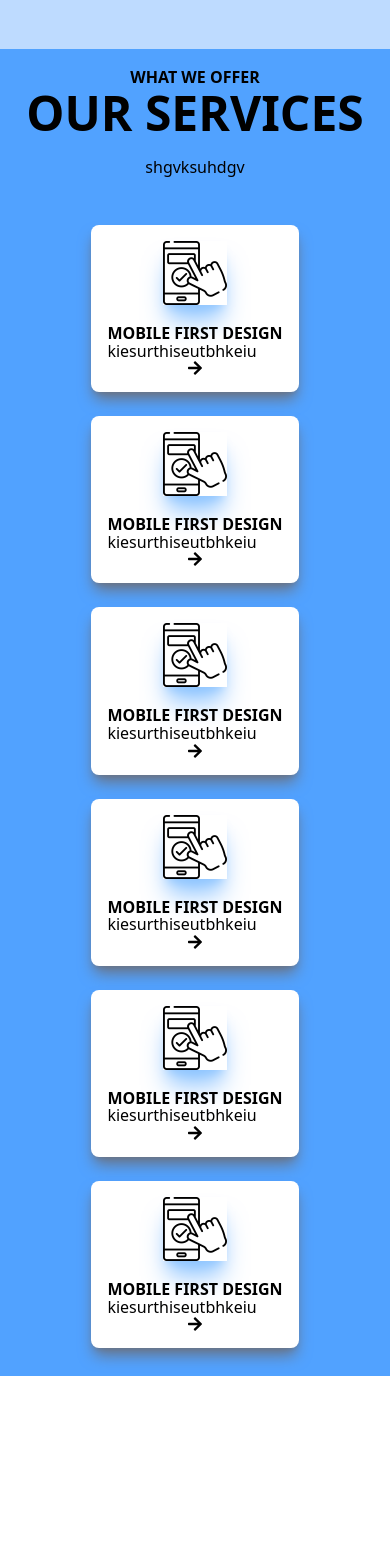
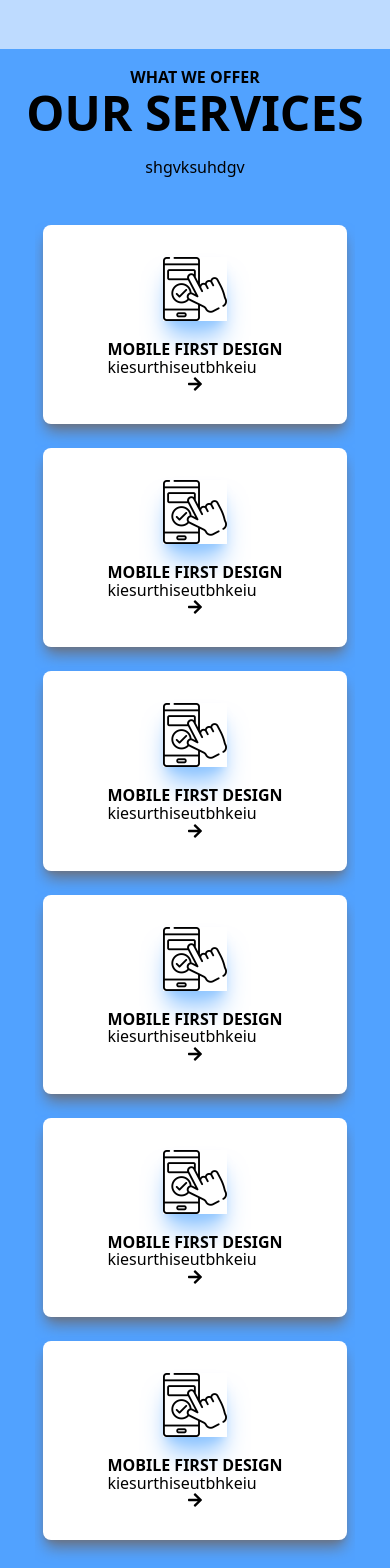
Before and after one commit to britt-young/GulfCoastWDD, a React (Vite) app: page / in a window 390 px wide. Shown: the part 865-2433 px from the top of the page. Before the commit the page ends 2241 px from the top, so only its background shows below. Built offline with nearby package versions, Linux system fonts and the light colour scheme.

Commit message:
card width responsiveness

```diff
--- a/src/Components/ServiceCards.jsx
+++ b/src/Components/ServiceCards.jsx
@@ -13,9 +13,9 @@ const ServiceCards = () => {
       </div>
 
       {/* Feature Card Grid */}
-      <div className="grid grid-cols-1 lg:grid-cols-3 gap-2 py-5 w-fit mx-auto">
+      <div className="grid grid-cols-1 lg:grid-cols-3 gap-2 py-5 lg:w-fit w-80 overflow-hidden mx-auto">
         {/* Feature Card */}
-        <div className="bg-white m-2 lg:mt-0 p-4 shadow-lg shadow-gray-500 rounded-lg flex flex-col items-center justify-center">
+        <div className="bg-white m-2 lg:mt-0 p-8 shadow-lg shadow-gray-500 rounded-lg flex flex-col items-center justify-center">
           <img
             src={mobile}
             alt="serviceicon"
@@ -33,7 +33,7 @@ const ServiceCards = () => {
         </div>
 
         {/* Feature Card */}
-        <div className="bg-white m-2 lg:mt-0 p-4 shadow-lg shadow-gray-500 rounded-lg flex flex-col items-center justify-center">
+        <div className="bg-white m-2 lg:mt-0 p-8 shadow-lg shadow-gray-500 rounded-lg flex flex-col items-center justify-center">
           <img
             src={mobile}
             alt="serviceicon"
@@ -49,8 +49,9 @@ const ServiceCards = () => {
             </Link>
           </div>
         </div>
+
         {/* Feature Card */}
-        <div className="bg-white m-2 lg:mt-0 p-4 shadow-lg shadow-gray-500 rounded-lg flex flex-col items-center justify-center">
+        <div className="bg-white m-2 lg:mt-0 p-8 shadow-lg shadow-gray-500 rounded-lg flex flex-col items-center justify-center">
           <img
             src={mobile}
             alt="serviceicon"
@@ -66,8 +67,9 @@ const ServiceCards = () => {
             </Link>
           </div>
         </div>
+
         {/* Feature Card */}
-        <div className="bg-white m-2 lg:mt-0 p-4 shadow-lg shadow-gray-500 rounded-lg flex flex-col items-center justify-center">
+        <div className="bg-white m-2 lg:mt-0 p-8 shadow-lg shadow-gray-500 rounded-lg flex flex-col items-center justify-center">
           <img
             src={mobile}
             alt="serviceicon"
@@ -83,8 +85,9 @@ const ServiceCards = () => {
             </Link>
           </div>
         </div>
+
         {/* Feature Card */}
-        <div className="bg-white m-2 lg:mt-0 p-4 shadow-lg shadow-gray-500 rounded-lg flex flex-col items-center justify-center">
+        <div className="bg-white m-2 lg:mt-0 p-8 shadow-lg shadow-gray-500 rounded-lg flex flex-col items-center justify-center">
           <img
             src={mobile}
             alt="serviceicon"
@@ -100,8 +103,9 @@ const ServiceCards = () => {
             </Link>
           </div>
         </div>
+
         {/* Feature Card */}
-        <div className="bg-white m-2 lg:mt-0 p-4 shadow-lg shadow-gray-500 rounded-lg flex flex-col items-center justify-center">
+        <div className="bg-white m-2 lg:mt-0 p-8 shadow-lg shadow-gray-500 rounded-lg flex flex-col items-center justify-center">
           <img
             src={mobile}
             alt="serviceicon"
```
